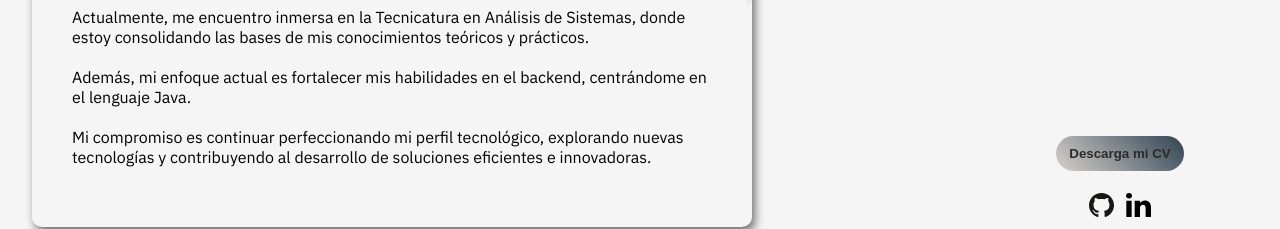
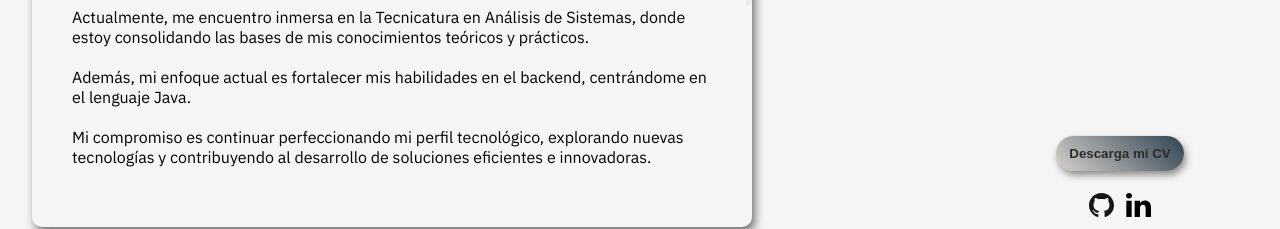
Before and after one commit to sairaareco/portfolio, a Next.js app in the folder client/: page / in a window 1280 px wide. Shown: the part 1260-1489 px from the top of the page. Built offline with nearby package versions, Linux system fonts and the light colour scheme.

Commit message:
sombreado en boton cv

```diff
--- a/client/app/styles/About.module.css
+++ b/client/app/styles/About.module.css
@@ -82,6 +82,7 @@
     font-weight: 600;
     color: #2b2b2b;
     background: linear-gradient(45deg, #d7d2cc, #304352);
+    box-shadow: 2px 4px 7px rgba(37, 35, 35, 0.5);
     align-self: center;
     width: 8rem;
     padding: 0.6rem;
```
